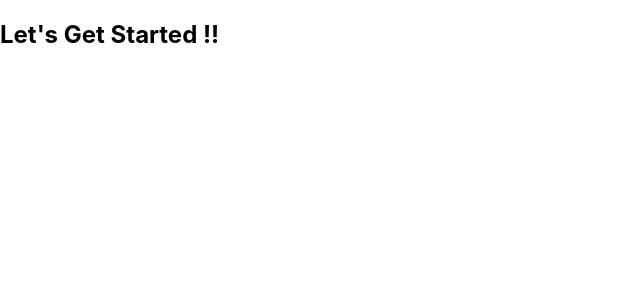
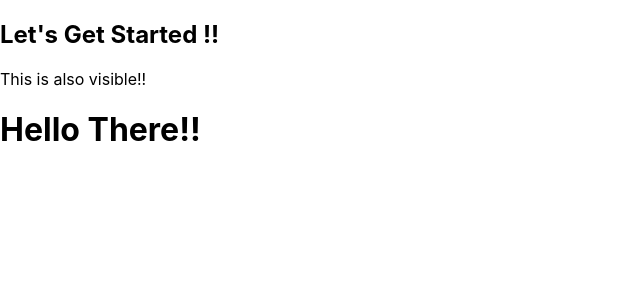
Before and after one commit to Shubhamkumarck/react-practice, a React (Create React App) app: page / in a window 1280 px wide. Shown: the top 300 px of the page, without its empty margins (0-640 px from the left). Built offline with nearby package versions, Linux system fonts and the light colour scheme.

Commit message:
first commit

```diff
--- a/src/App.js
+++ b/src/App.js
@@ -1,7 +1,11 @@
+import ExpenseItem from "./components/ExpenseItem";
+
 function App() {
   return (
     <div className="App">
       <h2> Let's Get Started !!</h2>
+      <p>This is also visible!!</p>
+      <ExpenseItem></ExpenseItem>
     </div>
   );
 }
--- /dev/null
+++ b/src/components/ExpenseItem.js
@@ -0,0 +1,5 @@
+function ExpenseItem(){
+    return <h1>Hello There!!</h1>
+}
+
+export default ExpenseItem;
```
